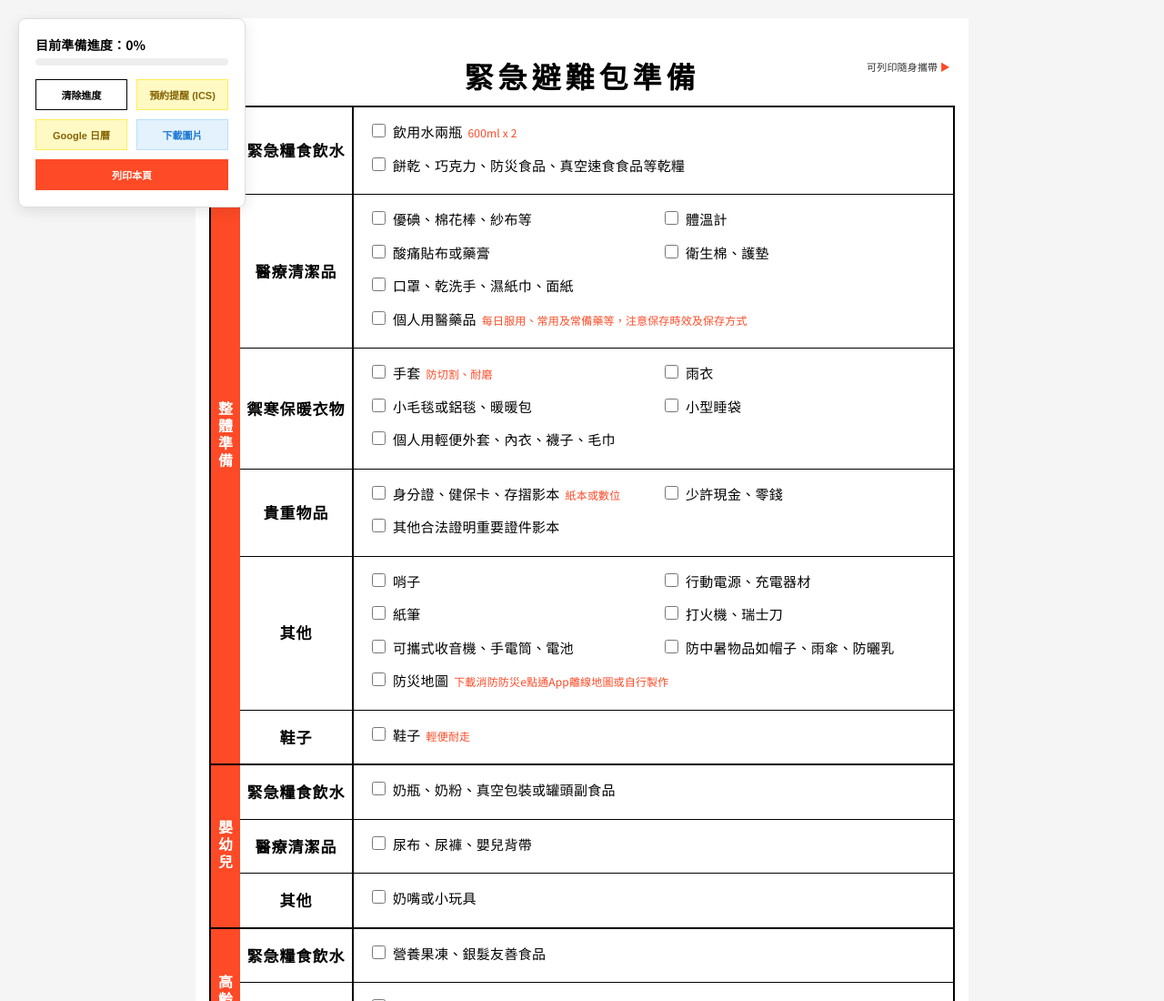
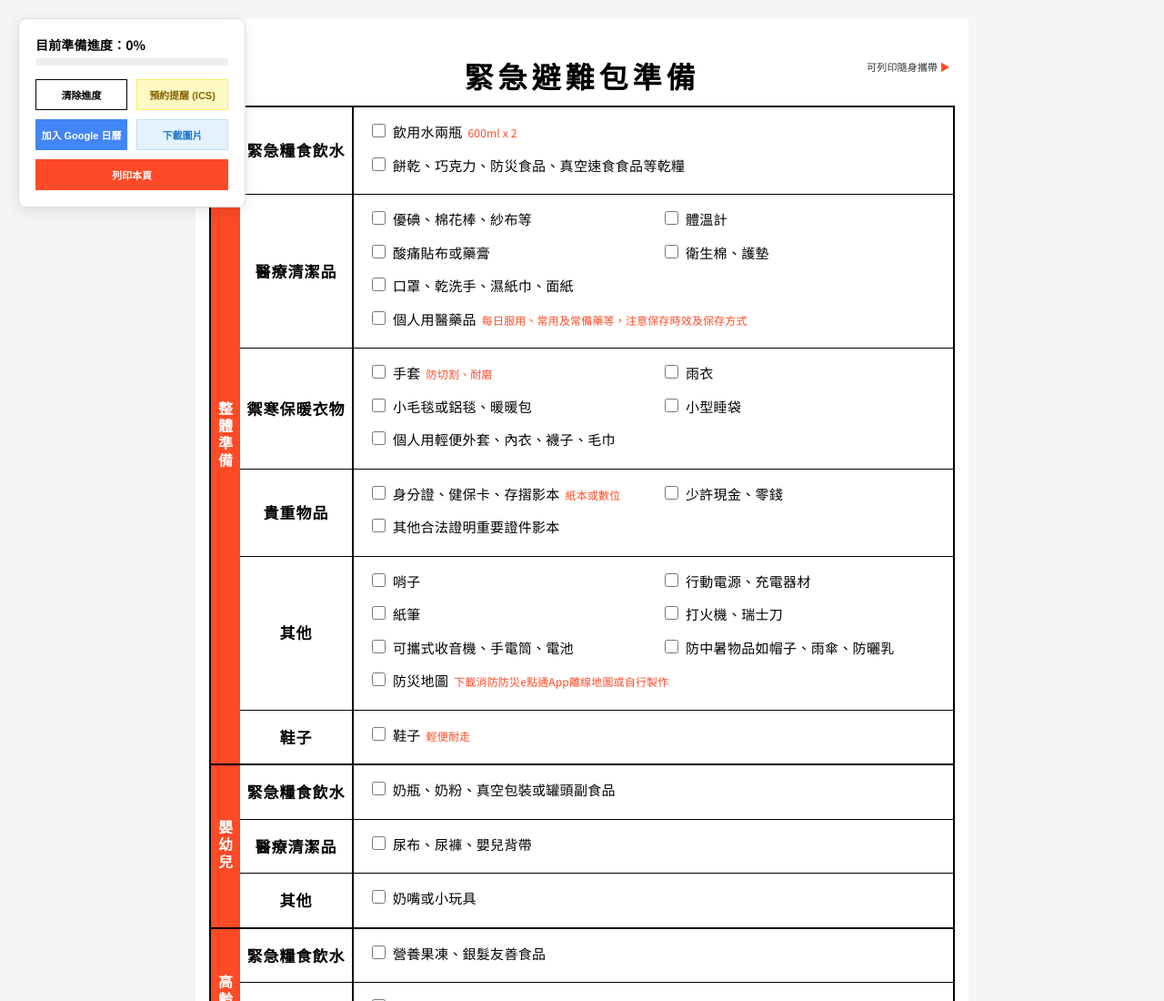
Before and after one commit to tonyonier99/Orange-Book, a plain HTML site: page index.html in a window 1280 px wide. Shown: the top 1100 px of the page at 91% size. Drawn offline with Linux system fonts and the light colour scheme.

Commit message:
style: 更新 Google 日曆按鈕樣式為品牌藍色並修改文字

```diff
--- a/index.html
+++ b/index.html
@@ -23,7 +23,7 @@
         <div class="actions">
             <button id="clear-btn">清除進度</button>
             <button id="calendar-btn" style="background: #FFF9C4; color: #856404;">預約提醒 (ICS)</button>
-            <button id="google-cal-btn" style="background: #FFF9C4; color: #856404; border-color: #FFEE58;">Google
+            <button id="google-cal-btn" style="background: #4285F4; color: white; border: 1px solid #4285F4;">加入 Google
                 日曆</button>
             <button id="download-btn" style="background: #E3F2FD; color: #1976D2; border-color: #BBDEFB;">下載圖片</button>
             <button id="print-btn" class="primary-btn">列印本頁</button>
```
